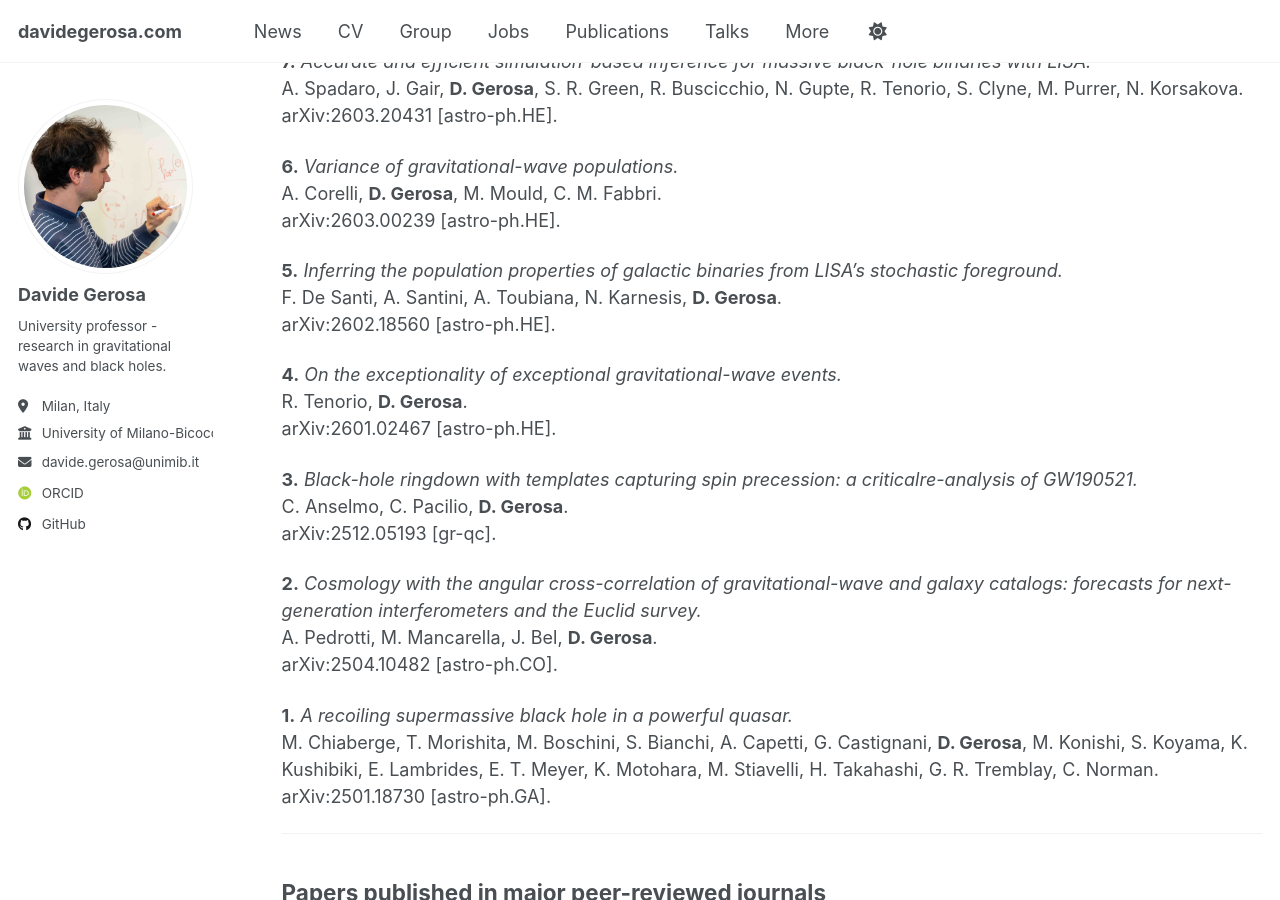
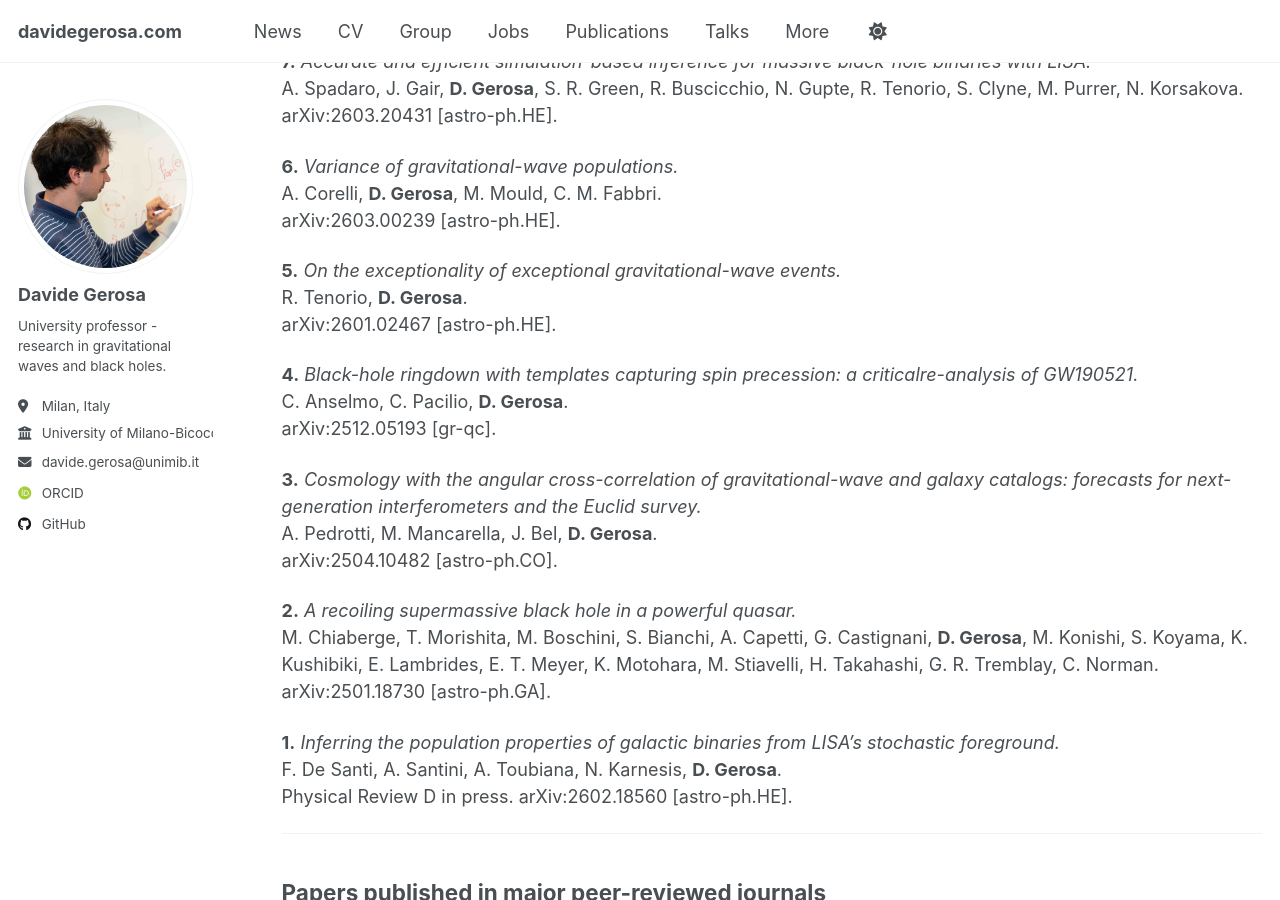
Before and after one commit to dgerosa/website, a Jekyll site: the page built from _pages/publications.md, in a window 1280 px wide and 900 px high, scrolled down 618 px. Built offline with Jekyll 4.4.1, drawn with Linux system fonts in a browser that asks for light colours; some web fonts are replaced; some of the changed text lies outside the part shown.

Commit message:
Website update from workflow

```diff
--- a/_pages/_publications.md
+++ b/_pages/_publications.md
@@ -24,29 +24,29 @@ A. Corelli, **D. Gerosa**, M. Mould, C. M. Fabbri.\
 <a href="https://arxiv.org/abs/2603.00239" style="color: inherit; text-decoration: none;">arXiv:2603.00239 [astro-ph.HE]</a>.
 
 **5.**
-*Inferring the population properties of galactic binaries from LISA's stochastic foreground.*\
-F. De Santi, A. Santini, A. Toubiana, N. Karnesis, **D. Gerosa**.\
-<a href="https://arxiv.org/abs/2602.18560" style="color: inherit; text-decoration: none;">arXiv:2602.18560 [astro-ph.HE]</a>.
-
-**4.**
 *On the exceptionality of exceptional gravitational-wave events.*\
 R. Tenorio, **D. Gerosa**.\
 <a href="https://arxiv.org/abs/2601.02467" style="color: inherit; text-decoration: none;">arXiv:2601.02467 [astro-ph.HE]</a>.
 
-**3.**
+**4.**
 *Black-hole ringdown with templates capturing spin precession: a criticalre-analysis of GW190521.*\
 C. Anselmo, C. Pacilio, **D. Gerosa**.\
 <a href="https://arxiv.org/abs/2512.05193" style="color: inherit; text-decoration: none;">arXiv:2512.05193 [gr-qc]</a>.
 
-**2.**
+**3.**
 *Cosmology with the angular cross-correlation of gravitational-wave and galaxy catalogs: forecasts for next-generation interferometers and the Euclid survey.*\
 A. Pedrotti, M. Mancarella, J. Bel, **D. Gerosa**.\
 <a href="https://arxiv.org/abs/2504.10482" style="color: inherit; text-decoration: none;">arXiv:2504.10482 [astro-ph.CO]</a>.
 
-**1.**
+**2.**
 *A recoiling supermassive black hole in a powerful quasar.*\
 M. Chiaberge, T. Morishita, M. Boschini, S. Bianchi, A. Capetti, G. Castignani, **D. Gerosa**, M. Konishi, S. Koyama, K. Kushibiki, E. Lambrides, E. T. Meyer, K. Motohara, M. Stiavelli, H. Takahashi, G. R. Tremblay, C. Norman.\
 <a href="https://arxiv.org/abs/2501.18730" style="color: inherit; text-decoration: none;">arXiv:2501.18730 [astro-ph.GA]</a>.
+
+**1.**
+*Inferring the population properties of galactic binaries from LISA's stochastic foreground.*\
+F. De Santi, A. Santini, A. Toubiana, N. Karnesis, **D. Gerosa**.\
+Physical Review D in press. <a href="https://arxiv.org/abs/2602.18560" style="color: inherit; text-decoration: none;">arXiv:2602.18560 [astro-ph.HE]</a>.
 
 
 ---
```
Also changed, not shown: other parts of _pages/_publications.md (+1 -1 lines), _pages/_citations.md (+6 -6 lines), _pages/_group.md (+1 -1 lines), _pages/_talks.md (+1 -1 lines).
